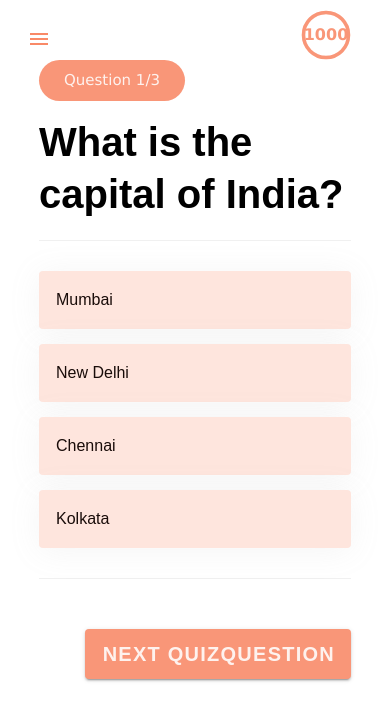
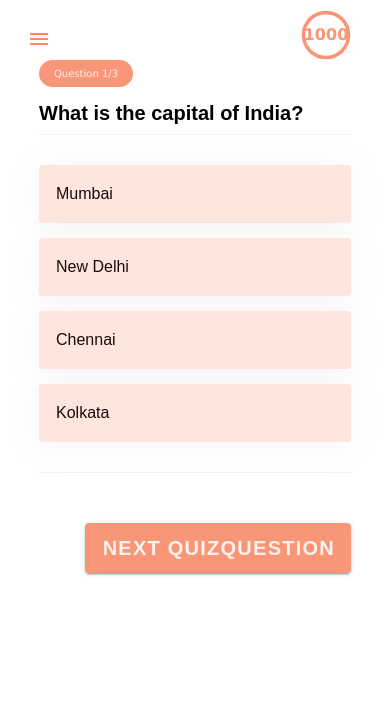
Before and after one commit to Feralwater/Q-for-Quizzes, a Vue app: page / in a window 390 px wide. Shown: the top 720 px of the page. Built offline with nearby package versions, Linux system fonts and the light colour scheme.

Commit message:
Add responsive styles to QuizQuestion component

```diff
--- a/src/views/QuizView/Components/QuizQuestion/QuizQuestion.scss
+++ b/src/views/QuizView/Components/QuizQuestion/QuizQuestion.scss
@@ -5,6 +5,18 @@
   line-height: 1.3;
   color: var(--dark-text-color);
   margin-bottom: 20px;
+
+  &_tablet {
+    font-size: 30px;
+    line-height: 1.2;
+    margin-bottom: 15px;
+  }
+
+  &_mobile {
+    font-size: 20px;
+    line-height: 1.1;
+    margin-bottom: 10px;
+  }
 
   &__number {
     background-color: var(--primary);
@@ -16,5 +28,17 @@
     line-height: 41px;
     margin-bottom: 15px;
     padding: 0 25px;
+
+    &_tablet {
+      font-size: 12px;
+      line-height: 33px;
+      padding: 0 20px;
+    }
+
+    &_mobile {
+      font-size: 10px;
+      line-height: 27px;
+      padding: 0 15px;
+    }
   }
 }
--- a/src/views/QuizView/Components/QuizQuestion/QuizQuestion.vue
+++ b/src/views/QuizView/Components/QuizQuestion/QuizQuestion.vue
@@ -2,6 +2,7 @@
 import RadioAnswers from '@/views/QuizView/Components/SingleAnswer/SingleAnswer.vue';
 import MultipleAnswers from '@/views/QuizView/Components/MultipleAnswers/MultipleAnswers.vue';
 import { type PropType } from 'vue';
+import { useDisplay } from 'vuetify';
 
 interface Question {
   id: number;
@@ -50,19 +51,29 @@ defineProps({
   },
 });
 
+const { smAndDown, xs } = useDisplay();
+
 </script>
 
 <template>
   <div>
     <div
-      class="question__number"
+      :class="{
+        question__number: true,
+        question__number_tablet: smAndDown,
+        question__number_mobile: xs,
+      }"
       role="status"
       aria-live="polite"
     >
       Question {{ currentQuestionNumber }}/{{ totalQuestions }}
     </div>
     <div
-      class="question"
+      :class="{
+        question: true,
+        question_tablet: smAndDown,
+        question_mobile: xs,
+      }"
       role="heading"
       aria-level="2"
       aria-live="polite"
```
